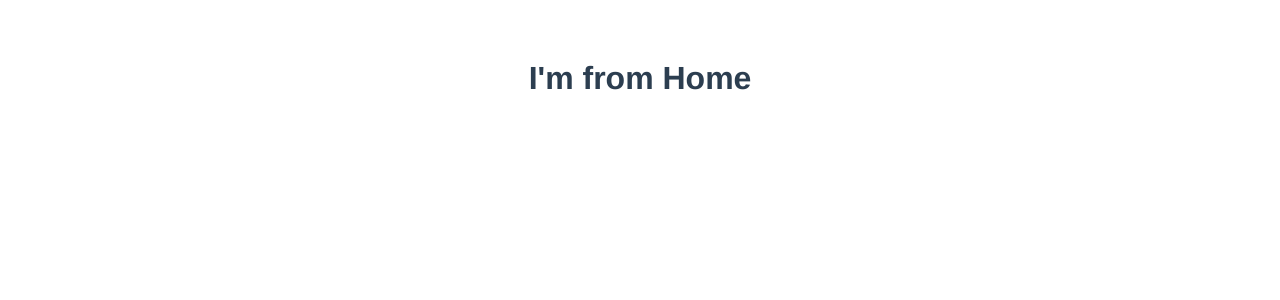
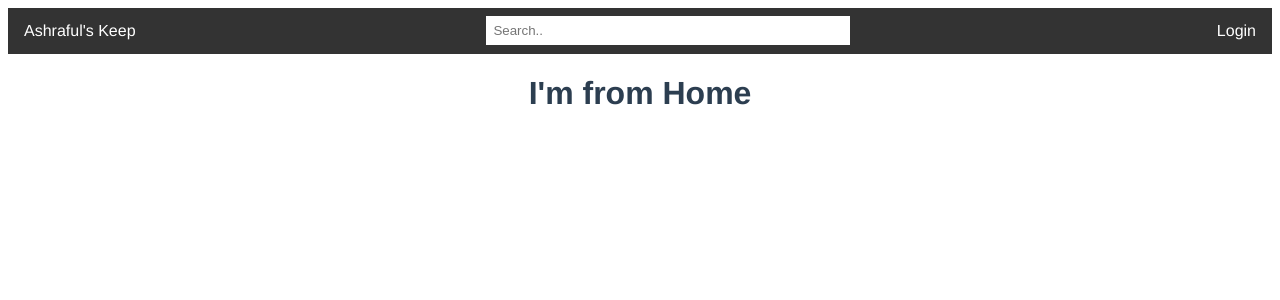
Before and after one commit to iashraful/keep, a Vue app: page / in a window 1280 px wide. Shown: the top 300 px of the page. Built offline with nearby package versions, Linux system fonts and the light colour scheme.

Commit message:
* Added navbar * Added Login Page design * separed html and css for login page

```diff
--- a/src/App.vue
+++ b/src/App.vue
@@ -1,5 +1,14 @@
 <template>
   <div id="app">
+  	<ul>
+	  <li class="brand"><a href="/#/">Ashraful's Keep</a></li>
+	  <li>
+	  	<div class="search">
+		    <input class="search-input" type="text" placeholder="Search.." name="search">
+		 </div>
+	  </li>
+	  <li><a class="active" href="/#/login">Login</a></li>
+	</ul>
     <router-view/>
   </div>
 </template>
@@ -16,6 +25,43 @@ export default {
   -webkit-font-smoothing: antialiased;
   -moz-osx-font-smoothing: grayscale;
   color: #2c3e50;
-  margin-top: 60px;
+}
+
+/* Navbar Design */
+ul {
+  list-style-type: none;
+  margin: 0;
+  padding: 0;
+  overflow: hidden;
+  background-color: #333;
+}
+
+li {
+    float: right;
+}
+.brand {
+	float: left;
+}
+.search {
+	position: absolute;
+    left: 38%;
+}
+.search-input {
+	width: 350px;
+	padding: 7px;
+  margin-top: 8px;
+  border: none;
+}
+
+li a {
+  display: block;
+  color: white;
+  text-align: center;
+  padding: 14px 16px;
+  text-decoration: none;
+}
+
+li a:hover {
+  background-color: #111;
 }
 </style>
--- /dev/null
+++ b/src/components/Login.vue
@@ -0,0 +1,15 @@
+<template src="../templates/login-template.html"></template>
+
+<script>
+	export default {
+		name: "Login",
+		data() {
+			return {
+				username: "",
+				password: ""
+			}
+		}
+	}
+</script>
+
+<style src="../styles/login-style.css"></style>
--- a/src/router/index.js
+++ b/src/router/index.js
@@ -1,6 +1,7 @@
 import Vue from 'vue'
 import Router from 'vue-router'
 import Home from '@/components/Home'
+import Login from '@/components/Login'
 
 Vue.use(Router)
 
@@ -10,6 +11,11 @@ export default new Router({
       path: '/',
       name: 'Home',
       component: Home
+    },
+    {
+      path: '/login',
+      name: 'Login',
+      component: Login
     }
   ]
 })
--- /dev/null
+++ b/src/styles/login-style.css
@@ -0,0 +1,49 @@
+form {
+    border: 3px solid #f1f1f1;
+}
+
+.login-input {
+    width: 100%;
+    padding: 12px 20px;
+    margin: 8px 0;
+    display: inline-block;
+    border: 1px solid #ccc;
+    box-sizing: border-box;
+}
+
+button {
+    background-color: #4CAF50;
+    color: white;
+    padding: 14px 20px;
+    margin: 8px 0;
+    border: none;
+    cursor: pointer;
+    width: 100%;
+}
+
+button:hover {
+    opacity: 0.8;
+}
+
+.imgcontainer {
+    text-align: center;
+    margin: 24px 0 12px 0;
+}
+
+img.avatar {
+    width: 10%;
+    border-radius: 20%;
+}
+
+.container {
+    padding: 0 30% 0 30%;
+}
+
+.text-center {
+	text-align: center;
+}
+
+span.psw {
+    float: right;
+    padding-top: 16px;
+}
--- /dev/null
+++ b/src/templates/login-template.html
@@ -0,0 +1,18 @@
+<div>
+  <h2 class="text-center">Please Login</h2>
+  <form action="#">
+    <div class="imgcontainer">
+      <img src="../assets/ashraful.jpg" alt="Avatar" class="avatar">
+    </div>
+
+    <div class="container">
+      <label><b>Username</b></label>
+      <input class="login-input" type="text" placeholder="Enter Username" name="uname" required>
+
+      <label><b>Password</b></label>
+      <input class="login-input" type="password" placeholder="Enter Password" name="psw" required>
+
+      <button type="submit">Login</button>
+    </div>
+  </form>
+</div>
```
Also changed, not shown: src/assets/ashraful.jpg (added).
